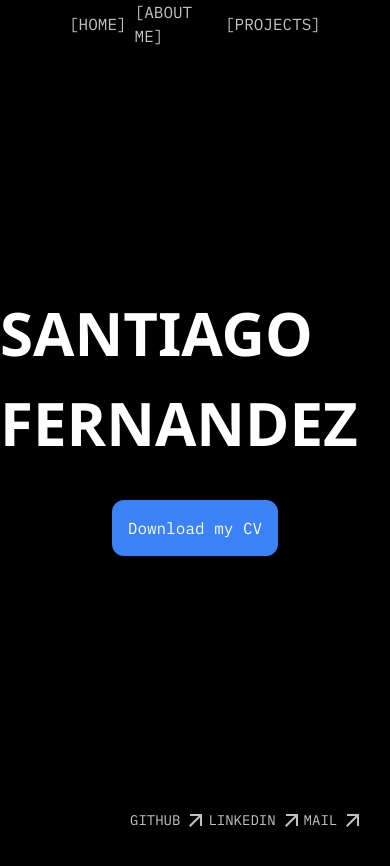
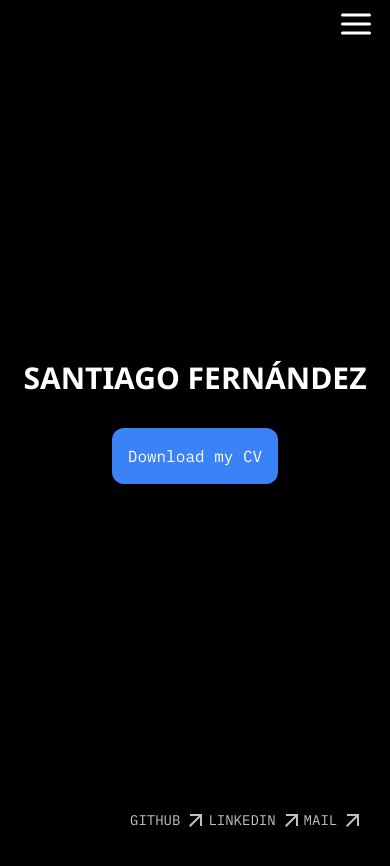
Before and after one commit to TotiFlame/my-portfolio, a Next.js app: page / in a window 390 px wide. Shown: the top 866 px of the page. Built offline with nearby package versions, Linux system fonts and the light colour scheme.

Commit message:
Responsive WIP

```diff
--- a/package.json
+++ b/package.json
@@ -18,6 +18,7 @@
     "next": "13.5.4",
     "react": "^18",
     "react-dom": "^18",
+    "react-icons": "^4.11.0",
     "styled-components": "^6.1.0"
   },
   "devDependencies": {
--- a/src/app/globals.css
+++ b/src/app/globals.css
@@ -1,6 +1,13 @@
 @tailwind base;
 @tailwind components;
 @tailwind utilities;
+
+
+* {
+	box-sizing: border-box;
+	margin: 0;
+	padding: 0;
+}
 
 html {
 	  scroll-behavior: smooth;
@@ -10,6 +17,7 @@ body {
 	background-color: #000000;
   	width: 100vw;
   	height: 100vh;
+	overflow-y: scroll;
 }
 
 .titles-font {
--- a/src/app/layout.js
+++ b/src/app/layout.js
@@ -1,5 +1,5 @@
 import './globals.css'
-import { IBM_Plex_Mono, Roboto } from 'next/font/google'
+import { IBM_Plex_Mono } from 'next/font/google'
 
 const OW_font = IBM_Plex_Mono({ weight:'400', subsets: ['latin'] })
 
--- a/src/components/Header.jsx
+++ b/src/components/Header.jsx
@@ -1,11 +1,19 @@
+import { FiMenu } from 'react-icons/fi';
 function Header () {
     return (
-        <header className="fixed z-50 top-0 w-full h-12 flex justify-center">
-            <div className="w-2/3 h-full flex justify-evenly items-center uppercase">
-                <a href="#home-section" className="header-links">[Home]</a>
-                <a href="#about-me-section" className="header-links">[About me]</a>
-                <a href="#projects-section" className="header-links">[Projects]</a>
-            </div>
+        <header className="fixed z-50 top-0 w-full h-12 flex justify-center phone:items-center phone:justify-end">
+            <FiMenu className="absolute invisible text-white text-4xl mr-4 phone:visible"/>
+            <ul className="w-2/3 h-full flex justify-evenly items-center uppercase phone:invisible">
+                <li className="header-links">
+                    <a href="#home-section">[Home]</a>
+                </li>
+                <li className="header-links">
+                    <a href="#about-me-section">[About me]</a>
+                </li>
+                <li className="header-links">
+                    <a href="#projects-section">[Projects]</a>
+                </li>
+            </ul>
         </header>
     )
 }
--- a/src/pages/AboutMe.jsx
+++ b/src/pages/AboutMe.jsx
@@ -3,7 +3,7 @@ import icons from '@/components/IconList.json'
 function AboutMe() {
     return (
         <section id="about-me-section" className="w-full h-full flex justify-evenly items-center">
-                <div className="w-full h-full flex justify-center items-center flex-col">
+                <div className="w-full h-full flex justify-center items-center flex-col phone:h-auto">
                     <h3 className="subtitles-font text-white mt-16">WHO AM I?</h3>
                     <div className="grid grid-cols-3 w-5/6 flex-1 items-center justify-center">
                         <div className="scroll-animation w-60 h-60 rounded-3xl col-start-1 col-end-2">
--- a/src/pages/Home.jsx
+++ b/src/pages/Home.jsx
@@ -3,14 +3,14 @@ import { color, motion } from "framer-motion"
 
 function Home() {
     return (
-        <section id="home-section" className="w-full h-full flex flex-col justify-center items-center">
+        <section id="home-section" className="w-full h-full flex flex-col justify-center items-center phone:w-screen phone:box-content">
             <motion.h1
                 initial={{ opacity: 0}}
                 transition={{ duration: 3}}
                 animate={{ opacity: 1}}
-                className="titles-font text-white mb-8"
+                className="titles-font text-white mb-8 phone:text-3xl"
             >
-                SANTIAGO FERNANDEZ
+                SANTIAGO FERNÁNDEZ
             </motion.h1>
             <motion.a
                 href="/my-CV.pdf"
--- a/tailwind.config.js
+++ b/tailwind.config.js
@@ -10,8 +10,12 @@ module.exports = {
       backgroundImage: {
         'gradient-radial': 'radial-gradient(var(--tw-gradient-stops))',
         'gradient-conic':
-          'conic-gradient(from 180deg at 50% 50%, var(--tw-gradient-stops))',
+        'conic-gradient(from 180deg at 50% 50%, var(--tw-gradient-stops))',
       },
+    },
+    screens: {
+      phone: { 'max': '640px'},
+      desktop: { 'max': '1024px'}
     },
   },
   plugins: [],
```
Also changed, not shown: 1 other file (tests, documents, lock files or other folders). Lines whose indentation alone changed are shown as unchanged.
